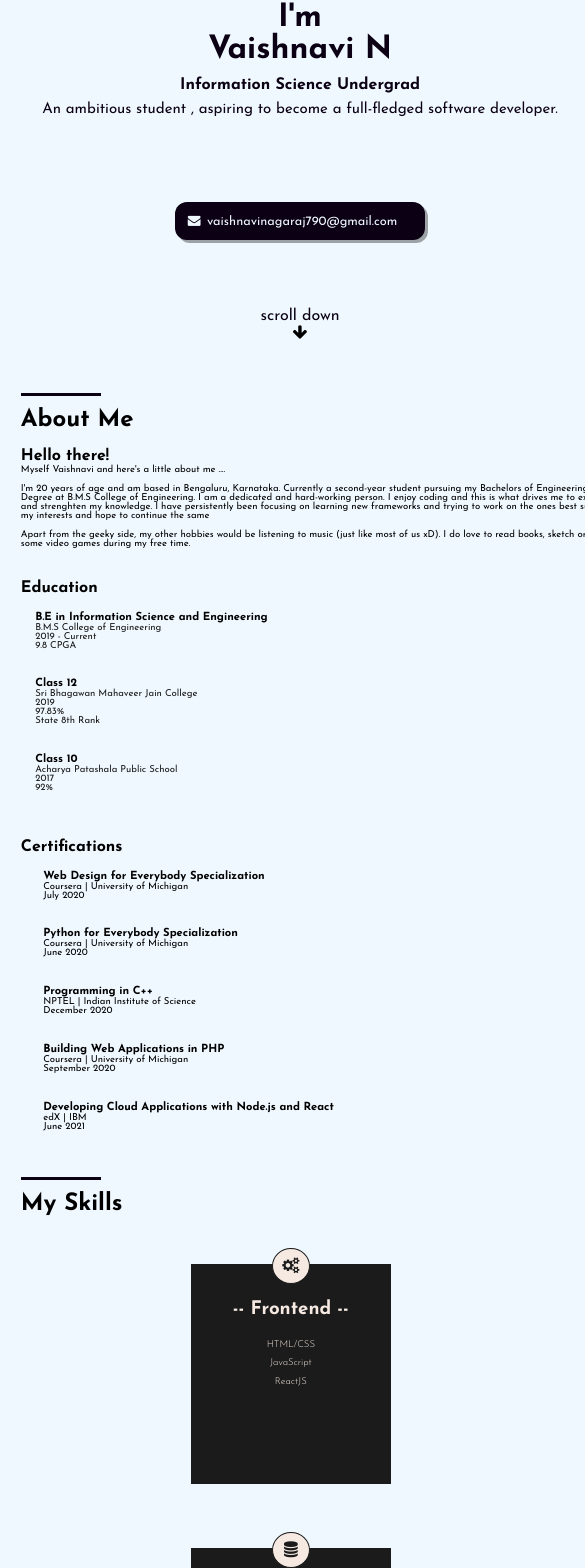
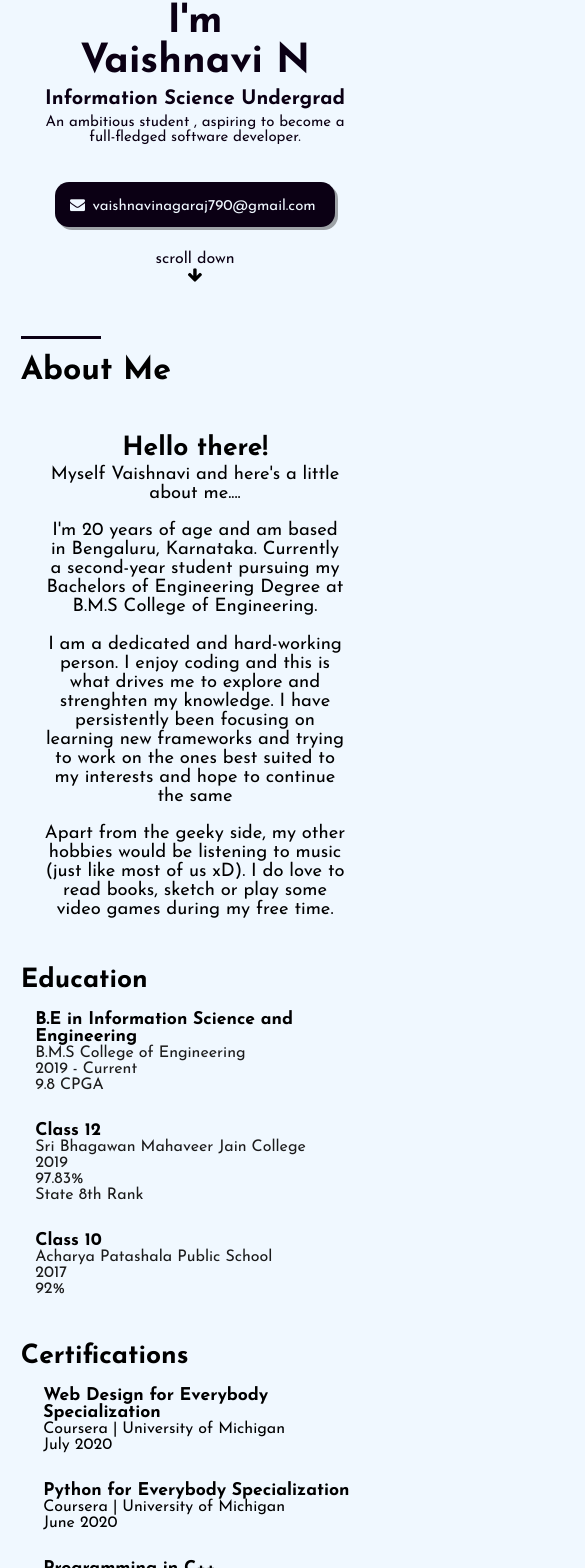
Before and after one commit to Vaishnavi-11/my-portfolio, a React (Create React App) app: page / in a window 390 px wide. Shown: the part 254-1822 px from the top of the page, 585 px wide, since content can reach past the window. Built offline with nearby package versions, Linux system fonts and the light colour scheme.

Commit message:
final commit

```diff
--- a/src/index.css
+++ b/src/index.css
@@ -447,7 +447,7 @@ body{
 /* ------------- About ----------------- */
 .about{
     margin: 0em 5em;
-    width: 100%;
+    /* width: 100%; */
 }
 
 .about .about_heading h2{
@@ -471,7 +471,6 @@ body{
 .about .about_content .about_certificates h4{
     font-size: 1.65em;
     margin: 0 0 0.8em 0;
-    padding: unset;
 }
 
 .about .about_content .about_intro p{
@@ -484,6 +483,7 @@ body{
 }
 .about .about_content .about_education{
     margin: 0.8em 0 2em 0;
+    /* padding-right: 5em; */
 }
 
 .about .about_content .about_education .about_education_content{
@@ -532,7 +532,7 @@ body{
 /* ------------- Skills ----------------- */
 .skills{
     margin: 0em 5em;
-    width: 100%;
+    /* width: 100%; */
 }
 
 .skills .skill_heading h2{
@@ -614,7 +614,7 @@ body{
 /* ------------- Projects ----------------- */
 .projects{
     margin: 0em 5em;
-    width: 100%;
+    /* width: 100%; */
 }
 
 .projects .project_heading h2{
@@ -754,7 +754,7 @@ body{
 /* ------------- Contact ----------------- */
 .contact{
     margin: 0em 5em;
-    width: 100%;
+    /* width: 100%; */
 }
 
 .contact .contact_heading h2{
@@ -992,35 +992,34 @@ body{
 @media screen and (max-width: 1100px){
     .contact .contact_content{
         display: block;
-        width: 100%;
-        padding: 1%;
+        padding: 2em;
     }
     .contact .contact_content .contact_links{
         width: 100%;
-        margin: 2em 0 0 0 ;
+        position: static;
+        clear: both;
         padding: 0;
-        font-size: 0.8em;
     }
     .contact .contact_content .contact_links .link a i{
-        font-size: 1.2em;
         margin: 0 0 1em 0;
     }
     .contact .contact_content .contact_location{
         width: 100%;
+        clear: both;
+        position: relative;
     }
     .contact .contact_content .contact_location iframe{
         margin: 2em auto;
         height: auto;
     }
-
     .contact_form_content{
+        margin-right: 5em;
         padding: 0 0 5em 0;
     }
-
     .contact_form_content .contact_form .form_group input,
     .contact_form_content .contact_form .form_group label,
     .contact_form_content .contact_form .form_group textarea{
-        width: 50%;
+        width: 80%;
     }
 }
 
@@ -1035,22 +1034,19 @@ body{
     .navbar .navbar_content .nav_right{
         display: none;
     }
-    .navbar .navbar_content .nav_left h1{
-        font-size: 1.2em;
-    }
     .navbar .navbar_content .nav_right_mobile{
         display: block;
     }
 
     .navbar .navbar_content .nav_right_mobile ul{
-        font-size: 0.5em;
+        font-size: 1em;
     }
     .footer .footer_content .footer_links,
     .footer .footer_content .footer_contact,
     .footer .footer_content .footer_copyrights{
         display: block;
         width: 100%;
-        font-size: 0.6em;
+        font-size: 1em;
     }
     .about .about_content .about_education .about_education_content li::before,
     .about .about_content .about_certificates .about_certificates_content li::before{
@@ -1071,14 +1067,13 @@ body{
         text-align: center;
     }
     .hero .hero_content .hero_text h1{
-        font-size: 2em;
+        font-size: 2.5em;
     }
-    .hero .hero_content .hero_text h3{
-        font-size: 1em;
+    .hero .hero_content .hero_text p{
+        padding: 0 1.8em;
     }
     .hero .hero_content .hero_text .copyEmail{
-        font-size: 0.8em;
-        width: 250px;
+        margin-top: 2.5em;
     }
     .hero .hero_content .hero_img{
         padding: 0;
@@ -1088,25 +1083,17 @@ body{
     }
     .hero .hero_content .hero_img img{
         width: 100%;
-        max-width: 220px;
+        max-width: 50px;
         margin-top: 1em;
     }
-
+    .hero .scroll{
+        margin-top: 0.5em;
+    }
 }
 
 @media screen and (max-width: 600px){
-    html{
-        width: 600px;
-    }
     .about,.skills,.projects,.contact{
         margin: 0 1.3em;
-    }
-    .about .about_heading h2,
-    .skills .skill_heading h2,
-    .projects .project_heading h2,
-    .contact .contact_heading h2{
-        font-size: 1.5em;
-        margin: 0.5em 0 0 0;
     }
     .about .about_heading p,
     .skills .skill_heading p,
@@ -1121,66 +1108,42 @@ body{
     .about .about_content .about_intro h4,
     .about .about_content .about_education h4,
     .about .about_content .about_certificates h4{
-        font-size: 100%;
         margin-bottom: 0.1em;
     }
-
-    .about .about_content .about_intro p,
-    .about .about_content .about_education .about_education_content p,
-    .about .about_content .about_certificates .about_certificates_content p{
-        font-size: 60%;
+    .about .about_content .about_intro{
+        margin: 3em 1.5em;
+        text-align: center;
     }
-    .about .about_content .about_intro{
-        margin-bottom: 2em;
+    .about .about_content .about_intro p{
+        font-size: 1.15em;
     }
     .about .about_content .about_education .about_education_content,
     .about .about_content .about_certificates .about_certificates_content{
         padding: 0.1em;
     }
-    .about .about_content .about_education .about_education_content h5,
-    .about .about_content .about_certificates .about_certificates_content h5{
-        font-size: 70%;
+    .skills .skill_content{
+        margin: 2em auto;
+        padding-bottom: 2em;
     }
-    .skills .skill_content{
-        margin: 1em auto;
+    .skills .skill_content .skill_card{
+        width: 250px;
+        height: 350px;
+        margin: 2em 0;
     }
-    .skills .skill_content .skill_card,
     .projects .project_content .project_card{
-        width: 200px;
-        height: 220px;
-        margin: 2em 3em;
+        width: 250px;
+        height: 320px;
     }
     .skills .skill_content .skill_card .skill_card_content .card_icon{
-        font-size: 1em;
-        padding: 0.5em;
-        top: -16px;
-        width: 20px;
-    }
-    .skills .skill_content .skill_card .skill_card_content .card_heading{
-        font-size: 1em;
-    }
-    .skills .skill_content .skill_card .skill_card_content .card_content li{
-        font-size: 0.6em;
+        top: -30px;
+        width: 30px;
+        font-size: 1.8em;
     }
 
     .projects .project_content{
         padding: 0 ;
     }
-    .projects .project_content .project_card .project_card_content .card_front .card_title{
-        font-size: 0.8em;
-    }
-    .projects .project_content .project_card .project_card_content .card_back .card_description h4,
-    .projects .project_content .project_card .project_card_content .card_back .card_language h4,
-    .projects .project_content .project_card .project_card_content .card_back .card_repo h4{
-        font-size: 0.6em;
-    }
-    .projects .project_content .project_card .project_card_content .card_back .card_description p,
-    .projects .project_content .project_card .project_card_content .card_back .card_language p,
-    .projects .project_content .project_card .project_card_content .card_back .card_repo p{
-        font-size: 0.55em;
-    }
-    .projects .project_content .project_card .project_card_content .card_front .flip,
-    .projects .project_content .project_card .project_card_content .card_back .flip{
-        font-size: 0.75em;
+    .projects .project_content .project_card .project_card_content .card_back .card_description{
+        margin-bottom: 2em;
     }
 }
--- a/src/sections/About.js
+++ b/src/sections/About.js
@@ -10,10 +10,10 @@ function About(props) {
             <div className="about_content">
                 <div className="about_intro">
                     <h4>Hello there!</h4>
-                    <p>Myself Vaishnavi and here's a little about me ....</p>
+                    <p>Myself Vaishnavi and here's a little about me....</p>
                     <p>I'm 20 years of age and am based in Bengaluru, Karnataka.
-                        Currently a second-year student pursuing my Bachelors of Engineering Degree at B.M.S College of Engineering.
-                        I am a dedicated and hard-working person. I enjoy coding and this is what drives me to explore and strenghten my knowledge.
+                        Currently a second-year student pursuing my Bachelors of Engineering Degree at B.M.S College of Engineering. </p>
+                    <p>I am a dedicated and hard-working person. I enjoy coding and this is what drives me to explore and strenghten my knowledge.
                         I have persistently been focusing on learning new frameworks and trying to work on the ones best suited to my interests and hope to continue the same </p>
                     <p>Apart from the geeky side, my other hobbies would be listening to music (just like most of us xD). I do love to read
                         books, sketch or play some video games during my free time.</p>
```
